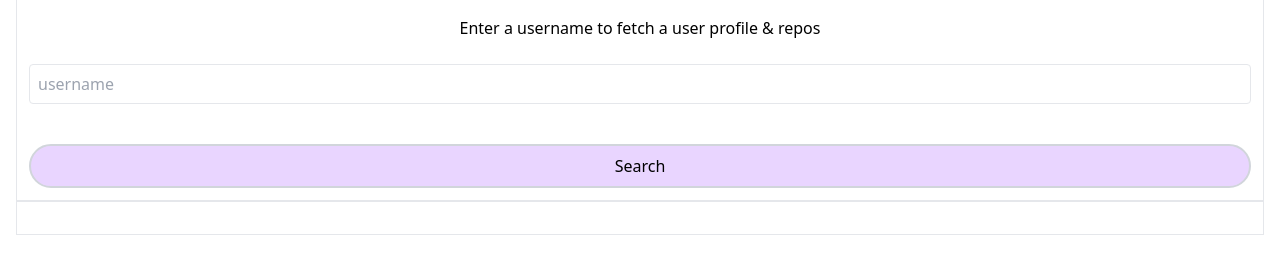
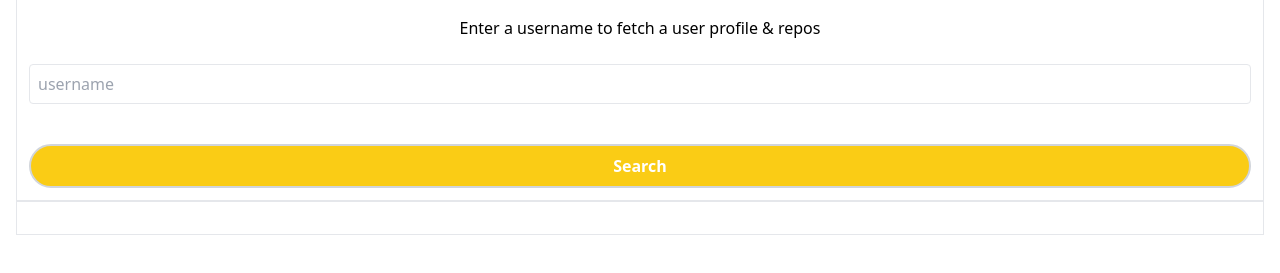
Before and after one commit to protik-das-utso/github_user_finder, a plain HTML site: page index.html in a window 1280 px wide. Shown: the part 149-422 px from the top of the page. Drawn offline with nearby package versions, Linux system fonts and the light colour scheme.

Commit message:
update color

```diff
--- a/index.html
+++ b/index.html
@@ -23,7 +23,7 @@
             <input type="text" name="" id="username" class="rounded h-10 w-full p-2 border" placeholder="username">
             <div class="flex justify-center pt-10 w-full">
                 <button type="submit"
-                    class="bg-purple-200 border-2 border-gray-300 duration-300 px-8 py-2 rounded-full w-full hover:bg-purple-400 hover:text-white"
+                    class="bg-yellow-400 border-2 border-gray-300 text-white font-bold duration-300 px-8 py-2 rounded-full w-full hover:text-black hover:bg-yellow-300"
                     id="search">Search</button>
             </div>
 
```
